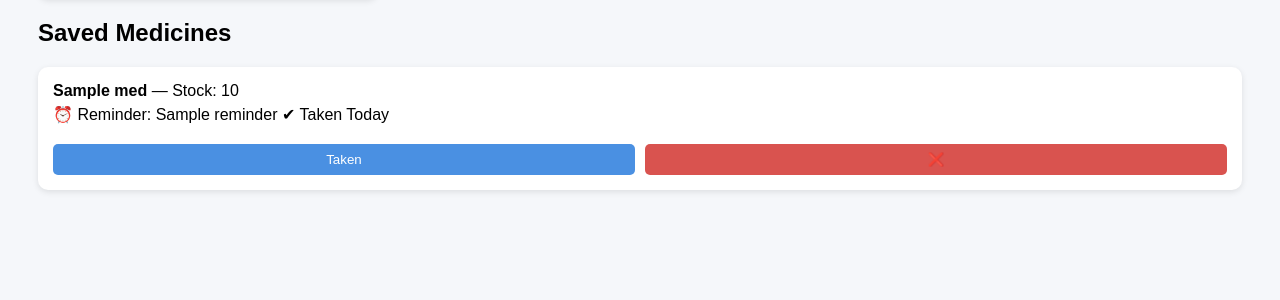
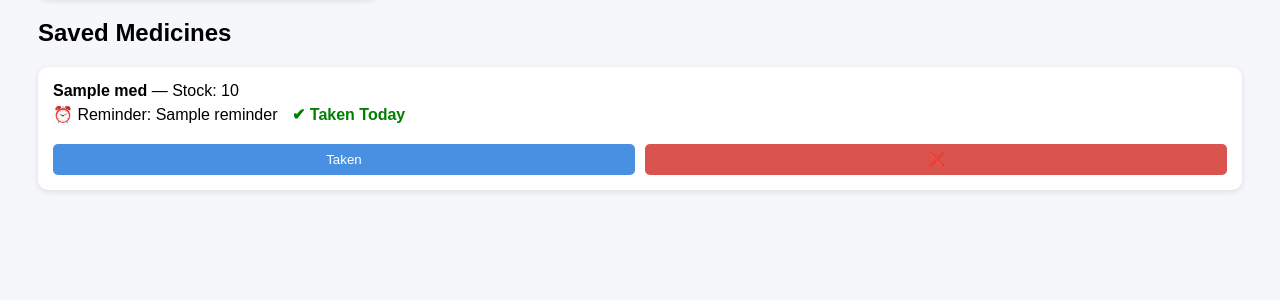
Before and after one commit to dhanush760/medicine-tracker-flask, a Flask app: template templates/index.html in a window 1280 px wide. Shown: the part 397-697 px from the top of the page. Run offline with Flask 3, Linux system fonts and the light colour scheme; the template is opened without the code that fills it: most values are stand-ins (such as "Sample title", 1, 10 or a date in 2020).

Commit message:
Update style.css

```diff
--- a/static/style.css
+++ b/static/style.css
@@ -61,3 +61,8 @@ button {
 .delete {
     background: #d9534f;
 }
+.done {
+    color: green;
+    font-weight: bold;
+    margin-left: 10px;
+}
```
